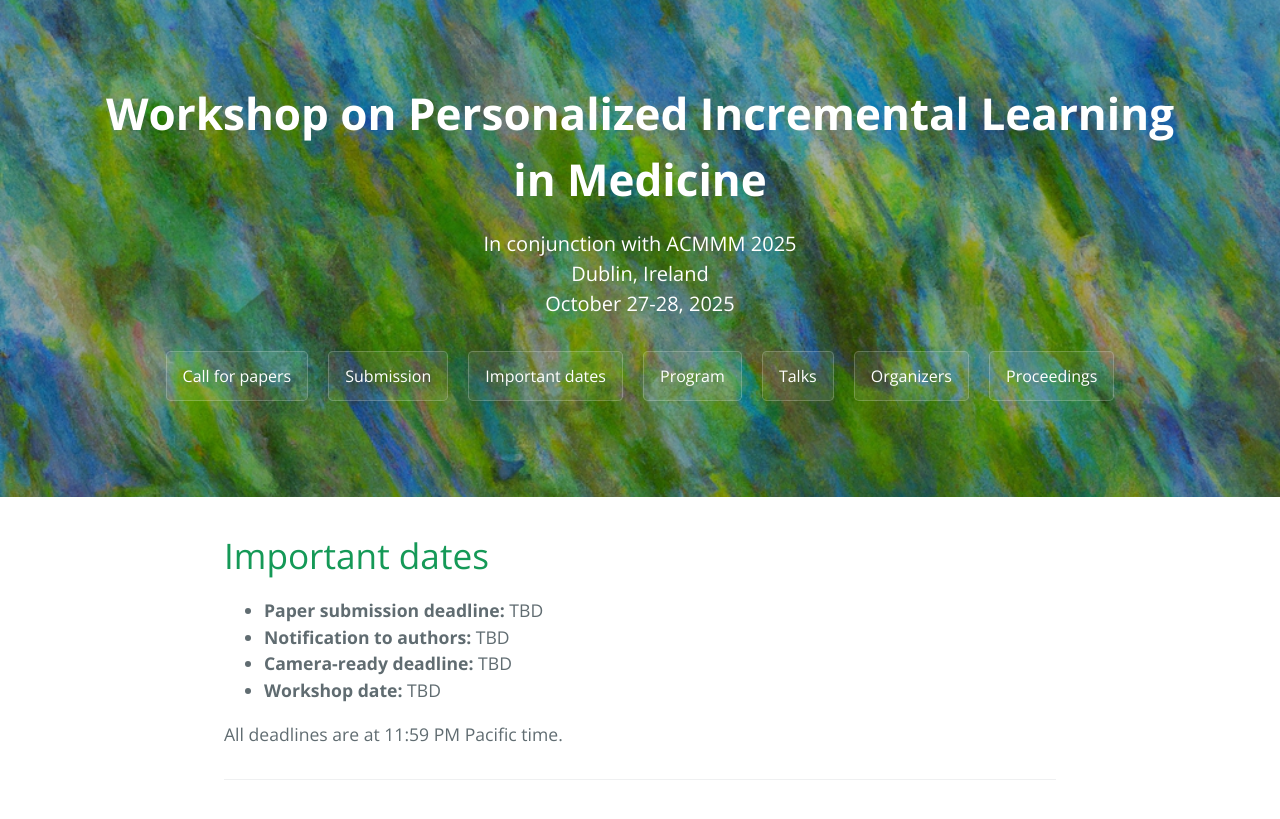
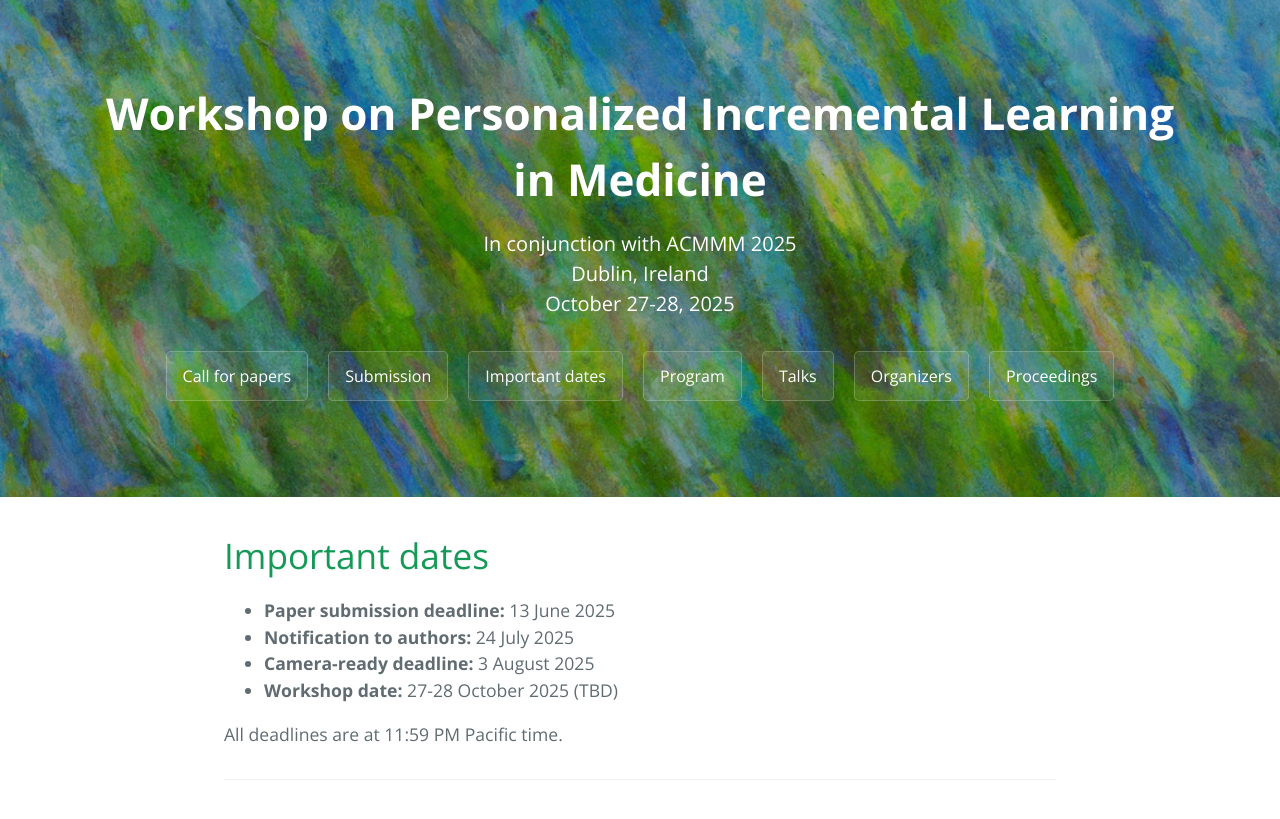
Before and after one commit to acmmm-pilm-2025/acmmm-pilm-2025.github.io, a Jekyll site: the page built from dates.md, in a window 1280 px wide. Shown: the top 819 px of the page. Built offline with Jekyll 4.4.1, drawn with Linux system fonts in a browser that asks for light colours.

Commit message:
Updated dates and page limit

```diff
--- a/_config.yml
+++ b/_config.yml
@@ -9,10 +9,10 @@ workshop:
   host: "ACMMM 2025<br>Dublin, Ireland<br>October 27-28, 2025"
   submission_link: https://cmt3.research.microsoft.com/PILM2025
   dates:
-    submission: TBD
-    decision: TBD
-    camera_ready: TBD
-    workshop: TBD
+    submission: 13 June 2025
+    decision: 24 July 2025
+    camera_ready: 3 August 2025
+    workshop: 27-28 October 2025 (TBD)
   organizers:
     - name: Simone
       surname: Palazzo
```
Also changed, not shown: submission.md (+1 -1 lines).
